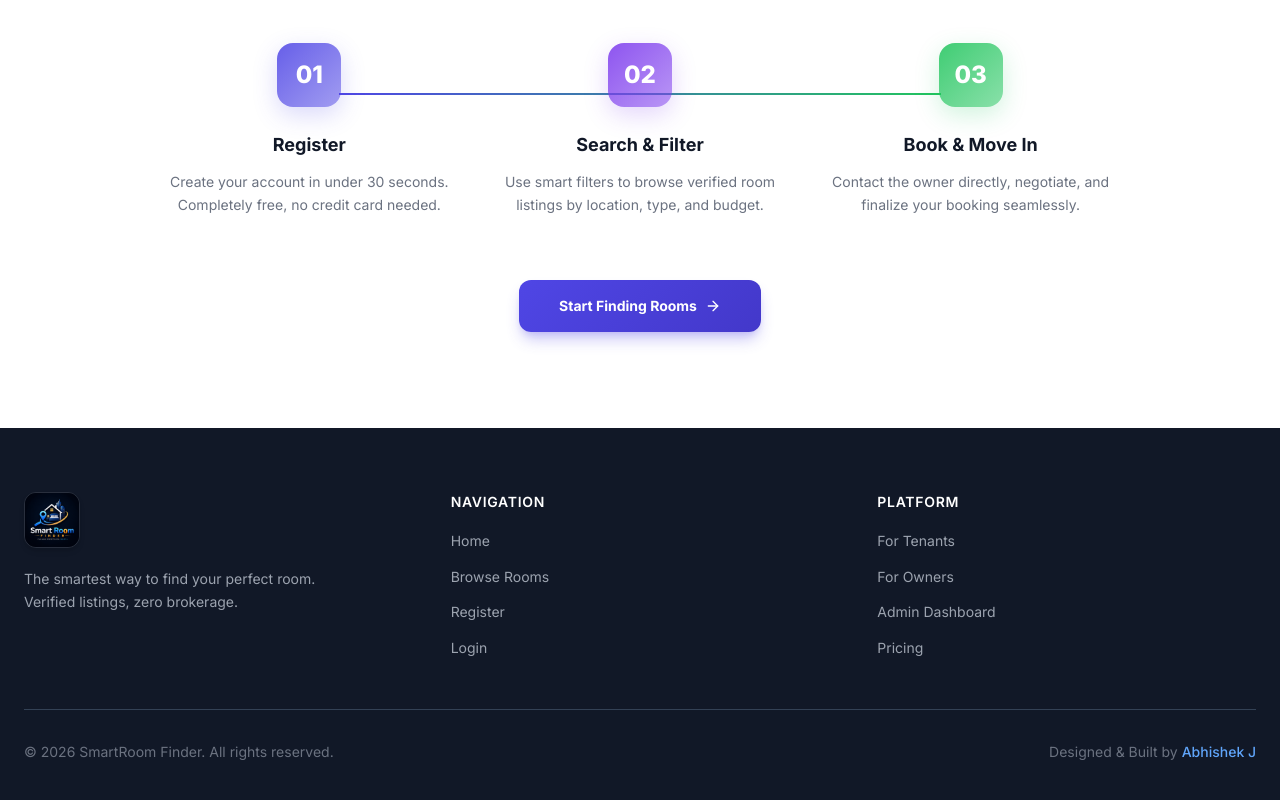
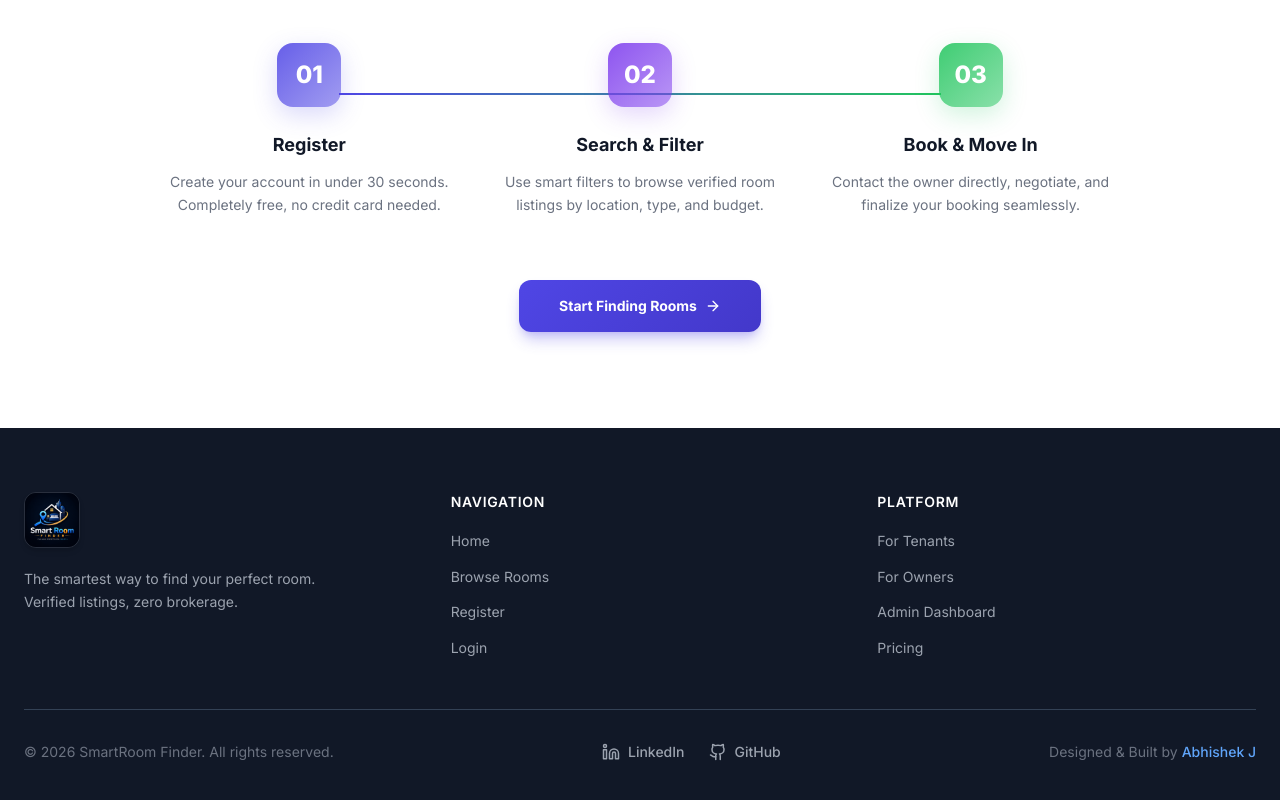
Before and after one commit to AbhishekJ-dev/smart-room-finder, a React (Vite) app in the folder frontend-app/: page /home in a window 1280 px wide. Shown: the part 3011-3811 px from the top of the page. Built offline with nearby package versions, Linux system fonts and the light colour scheme; no server answers.

Commit message:
feat: add linkedin and github links to footers with custom icons

```diff
--- a/frontend-app/src/components/layouts/AdminLayout.jsx
+++ b/frontend-app/src/components/layouts/AdminLayout.jsx
@@ -3,6 +3,7 @@
   BarChart3, Users, ShieldCheck, Home, CalendarCheck,
   LogOut, User as UserIcon, Search, Menu, X, Building2, ChevronRight
 } from 'lucide-react';
+import { Linkedin, Github } from '../ui/SocialIcons';
 import logo from '../../assets/logo.png';
 import { useNavigate, useLocation, Link } from 'react-router-dom';
 import { useAuth } from '../../context/AuthContext';
@@ -136,8 +137,18 @@
         </div>
 
         {/* Footer */}
-        <footer className="border-t border-[#E5E7EB] bg-white px-8 py-4 flex items-center justify-between mt-auto">
+        <footer className="border-t border-[#E5E7EB] bg-white px-8 py-4 flex flex-col sm:flex-row items-center justify-between gap-4 mt-auto">
           <span className="text-xs font-semibold text-[#4F46E5]">SmartRoom Finder Admin</span>
+          <div className="flex items-center gap-4">
+            <a href="https://www.linkedin.com/in/abhishek-j-033094344" target="_blank" rel="noopener noreferrer" className="text-[#6B7280] hover:text-[#0A66C2] transition-colors flex items-center gap-1.5 text-[11px] font-medium">
+              <Linkedin size={14} />
+              <span>LinkedIn</span>
+            </a>
+            <a href="https://github.com/AbhishekJ-dev" target="_blank" rel="noopener noreferrer" className="text-[#6B7280] hover:text-[#111827] transition-colors flex items-center gap-1.5 text-[11px] font-medium">
+              <Github size={14} />
+              <span>GitHub</span>
+            </a>
+          </div>
           <span className="text-[10px] text-[#9CA3AF]">© 2026 Abhishek J</span>
         </footer>
       </main>
--- a/frontend-app/src/components/layouts/DashboardLayout.jsx
+++ b/frontend-app/src/components/layouts/DashboardLayout.jsx
@@ -1,6 +1,7 @@
 import React, { useState } from 'react';
 import { motion, AnimatePresence } from 'framer-motion';
 import { LogOut, Menu, X, Building2, ChevronRight, User, Settings } from 'lucide-react';
+import { Linkedin, Github } from '../ui/SocialIcons';
 import logo from '../../assets/logo.png';
 import { useAuth } from '../../context/AuthContext';
 import { useNavigate, Link } from 'react-router-dom';
@@ -184,8 +185,18 @@
         </motion.main>
 
         {/* Footer */}
-        <footer className="border-t border-[#E5E7EB] bg-white px-8 py-4 flex items-center justify-between shrink-0">
+        <footer className="border-t border-[#E5E7EB] bg-white px-8 py-4 flex flex-col sm:flex-row items-center justify-between gap-4 shrink-0">
           <span className="text-xs font-semibold text-[#4F46E5]">SmartRoom Finder</span>
+          <div className="flex items-center gap-4">
+            <a href="https://www.linkedin.com/in/abhishek-j-033094344" target="_blank" rel="noopener noreferrer" className="text-[#6B7280] hover:text-[#0A66C2] transition-colors flex items-center gap-1.5 text-[11px] font-medium">
+              <Linkedin size={14} />
+              <span>LinkedIn</span>
+            </a>
+            <a href="https://github.com/AbhishekJ-dev" target="_blank" rel="noopener noreferrer" className="text-[#6B7280] hover:text-[#111827] transition-colors flex items-center gap-1.5 text-[11px] font-medium">
+              <Github size={14} />
+              <span>GitHub</span>
+            </a>
+          </div>
           <span className="text-[10px] text-[#9CA3AF]">© 2026 Abhishek J</span>
         </footer>
       </div>
--- a/frontend-app/src/components/layouts/LandingLayout.jsx
+++ b/frontend-app/src/components/layouts/LandingLayout.jsx
@@ -2,6 +2,7 @@
 import { Link, useNavigate } from 'react-router-dom';
 import { useAuth } from '../../context/AuthContext';
 import { Home, Search, CalendarCheck, UserCircle, LogOut, Menu, X, ChevronRight, Building2 } from 'lucide-react';
+import { Linkedin, Github } from '../ui/SocialIcons';
 import logo from '../../assets/logo.png';
 
 export function LandingLayout({ children }) {
@@ -210,6 +211,16 @@
 
           <div className="border-t border-[#334155] pt-8 flex flex-col sm:flex-row items-center justify-between gap-4">
             <p className="text-[#6B7280] text-sm">© 2026 SmartRoom Finder. All rights reserved.</p>
+            <div className="flex items-center gap-6">
+              <a href="https://www.linkedin.com/in/abhishek-j-033094344" target="_blank" rel="noopener noreferrer" className="text-[#9CA3AF] hover:text-[#0A66C2] transition-colors flex items-center gap-2 text-sm font-medium">
+                <Linkedin size={18} />
+                <span>LinkedIn</span>
+              </a>
+              <a href="https://github.com/AbhishekJ-dev" target="_blank" rel="noopener noreferrer" className="text-[#9CA3AF] hover:text-white transition-colors flex items-center gap-2 text-sm font-medium">
+                <Github size={18} />
+                <span>GitHub</span>
+              </a>
+            </div>
             <p className="text-[#6B7280] text-sm">Designed & Built by <span className="text-[#60A5FA] font-medium">Abhishek J</span></p>
           </div>
         </div>
--- /dev/null
+++ b/frontend-app/src/components/ui/SocialIcons.jsx
@@ -0,0 +1,38 @@
+import React from 'react';
+
+export const Linkedin = ({ size = 24, className = '' }) => (
+  <svg
+    xmlns="http://www.w3.org/2000/svg"
+    width={size}
+    height={size}
+    viewBox="0 0 24 24"
+    fill="none"
+    stroke="currentColor"
+    strokeWidth="2"
+    strokeLinecap="round"
+    strokeLinejoin="round"
+    className={className}
+  >
+    <path d="M16 8a6 6 0 0 1 6 6v7h-4v-7a2 2 0 0 0-2-2 2 2 0 0 0-2 2v7h-4v-7a6 6 0 0 1 6-6z" />
+    <rect width="4" height="12" x="2" y="9" />
+    <circle cx="4" cy="4" r="2" />
+  </svg>
+);
+
+export const Github = ({ size = 24, className = '' }) => (
+  <svg
+    xmlns="http://www.w3.org/2000/svg"
+    width={size}
+    height={size}
+    viewBox="0 0 24 24"
+    fill="none"
+    stroke="currentColor"
+    strokeWidth="2"
+    strokeLinecap="round"
+    strokeLinejoin="round"
+    className={className}
+  >
+    <path d="M15 22v-4a4.8 4.8 0 0 0-1-3.5c3 0 6-2 6-5.5.08-1.25-.27-2.48-1-3.5.28-1.15.28-2.35 0-3.5 0 0-1 0-3 1.5-2.64-.5-5.36-.5-8 0C6 2 5 2 5 2c-.3 1.15-.3 2.35 0 3.5A5.403 5.403 0 0 0 4 9c0 3.5 3 5.5 6 5.5-.39.49-.68 1.05-.85 1.65-.17.6-.22 1.23-.15 1.85v4" />
+    <path d="M9 18c-4.51 2-5-2-7-2" />
+  </svg>
+);
```
